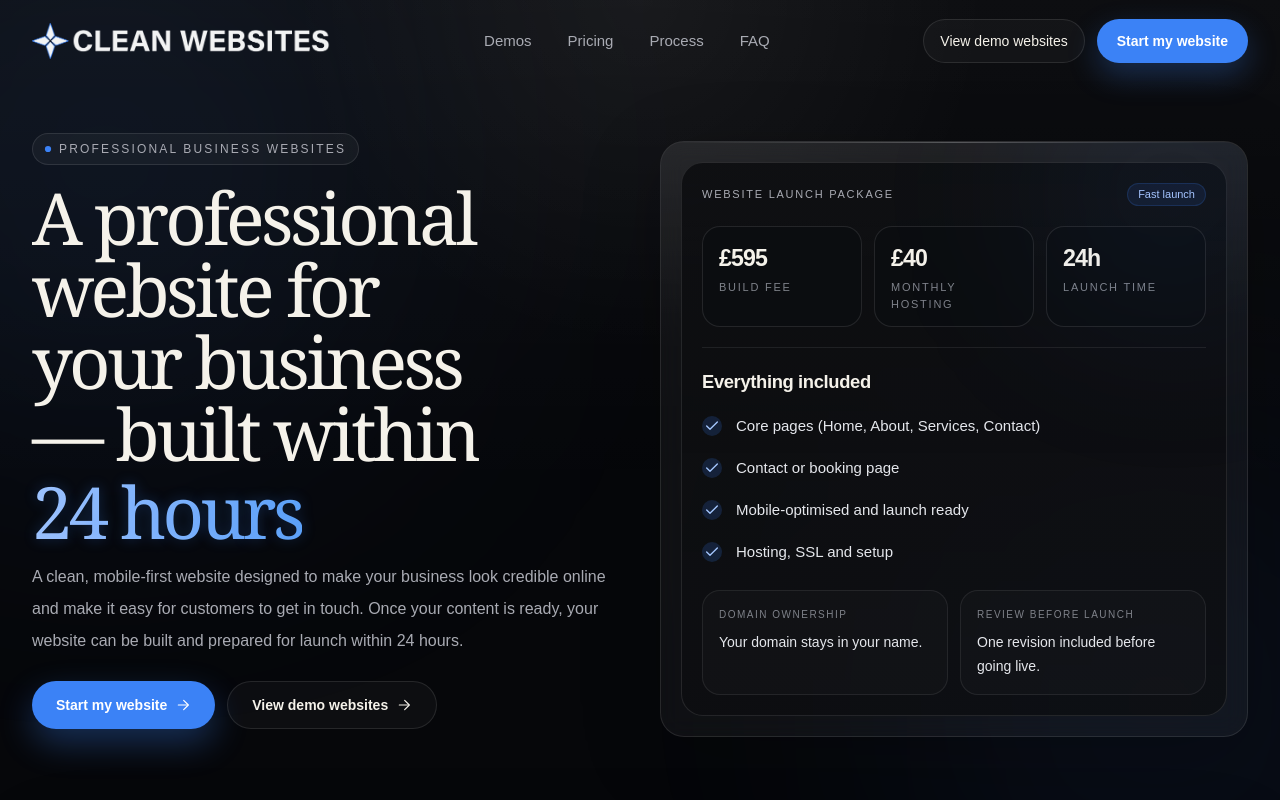
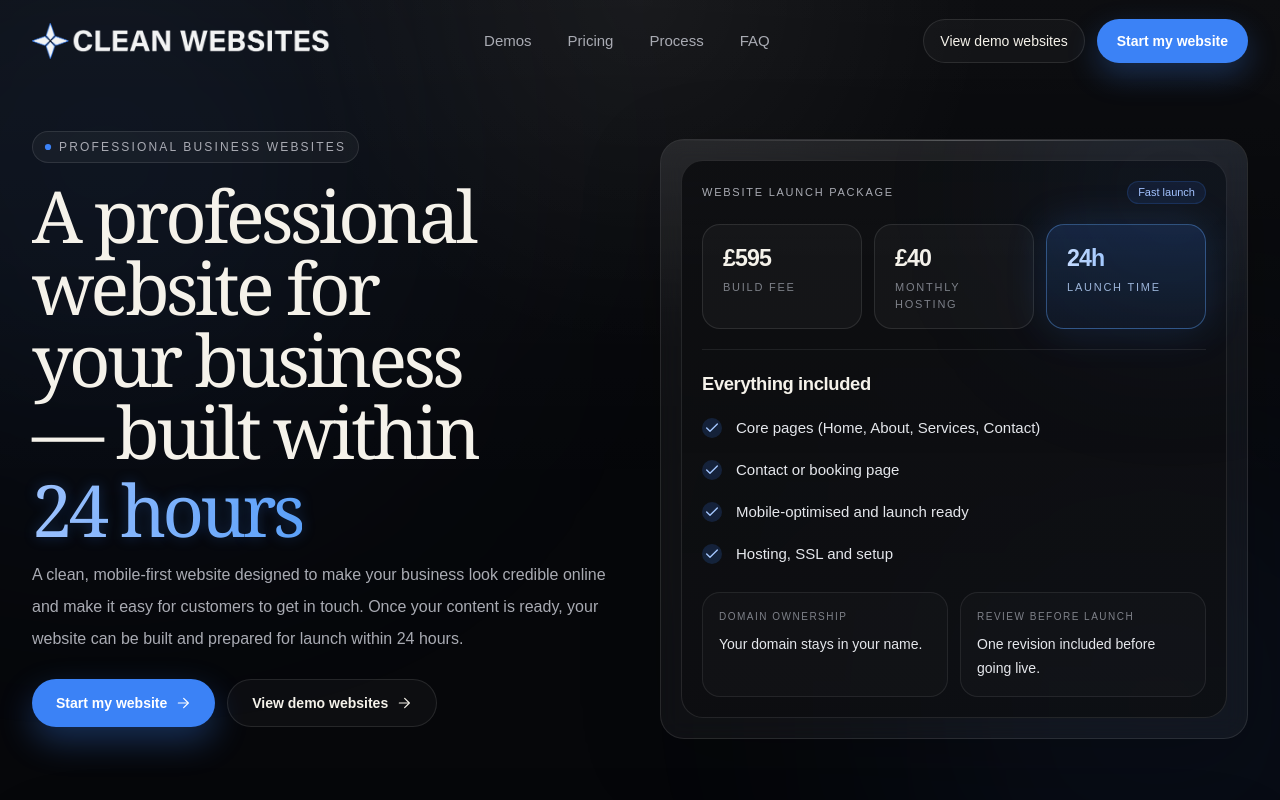
Before and after one commit to cleanwebsitesuk/cleanwebsites, a Next.js app: page / in a window 1280 px wide. Shown: the top 800 px of the page. Built offline with nearby package versions, Linux system fonts and the light colour scheme.

Commit message:
Update page.tsx

```diff
--- a/app/page.tsx
+++ b/app/page.tsx
@@ -608,19 +608,39 @@ function HeroSupportStrip() {
 function HeroMetrics() {
   return (
     <div className="mt-5 grid gap-3 sm:grid-cols-3">
-      {OFFER_STATS.map((item) => (
+      {OFFER_STATS.map((item) => {
+        const highlighted = item.value === "24h";
+
+        return (
           <div
             key={item.label}
-          className="rounded-[18px] border border-white/10 bg-[#0C0E11]/90 px-4 py-3.5"
-        >
-          <div className="text-[1.25rem] font-semibold tracking-[-0.04em] text-[#F5F2EA] sm:text-[1.45rem]">
+            className={
+              highlighted
+                ? "rounded-[18px] border border-[#60A5FA]/40 bg-[linear-gradient(180deg,rgba(59,130,246,0.18),rgba(59,130,246,0.08))] px-5 py-4 shadow-[0_0_40px_rgba(59,130,246,0.18)]"
+                : "rounded-[18px] border border-white/10 bg-white/[0.03] px-5 py-4"
+            }
+          >
+            <div
+              className={
+                highlighted
+                  ? "bg-gradient-to-r from-[#C7DDFF] to-[#60A5FA] bg-clip-text text-[1.35rem] font-semibold tracking-[-0.04em] text-transparent sm:text-[1.45rem]"
+                  : "text-[1.25rem] font-semibold tracking-[-0.04em] text-[#F5F2EA] sm:text-[1.45rem]"
+              }
+            >
               {item.value}
             </div>
-          <div className="mt-1 text-[11px] uppercase tracking-[0.16em] text-[#7F828A]">
+            <div
+              className={
+                highlighted
+                  ? "mt-1 text-[11px] uppercase tracking-[0.16em] text-[#9FB7D9]"
+                  : "mt-1 text-[11px] uppercase tracking-[0.16em] text-[#7F828A]"
+              }
+            >
               {item.label}
             </div>
           </div>
-      ))}
+        );
+      })}
     </div>
   );
 }
```
Lines whose indentation alone changed are shown as unchanged.
